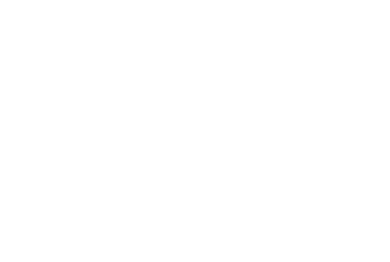
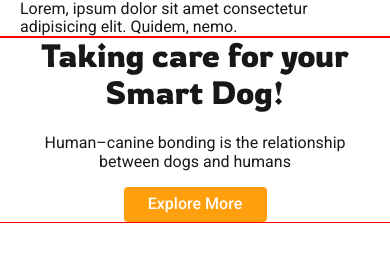
Before and after one commit to khar-and/DogClub2025, a plain HTML site: page index.html in a window 390 px wide. Drawn offline with nearby package versions, Linux system fonts and the light colour scheme.

Commit message:
hero section for mobile

```diff
--- a/css/styles.css
+++ b/css/styles.css
@@ -107,3 +107,152 @@
     src: url('../fonts/rowdies-v19-latin-700.woff2') format('woff2');
     /* Chrome 36+, Opera 23+, Firefox 39+, Safari 12+, iOS 10+ */
 }
+
+:root {
+    --primary-bcg-color: #FFFFFF;
+    --primary-text-color: #181817;
+    --primary-brand-color: #FF9F0E;
+
+    --second-brand-color: #FCB62A;
+
+
+}
+
+
+/* ------Reset styles-------- */
+html {
+    box-sizing: border-box;
+}
+
+*,
+*::after,
+*::before {
+    box-sizing: inherit;
+}
+
+ul {
+    list-style: none;
+    margin: 0;
+    padding: 0;
+}
+
+a {
+    text-decoration: none;
+}
+
+h1,
+h2,
+h3,
+p {
+    margin: 0;
+}
+
+img {
+    display: block;
+    max-width: 100%;
+}
+
+/* ----------Base Style--------- */
+body {
+    background-color: var(--primary-bcg-color);
+    color: var(--primary-text-color);
+    font-family: "Roboto", sans-serif;
+    font-weight: 400;
+    font-size: 16px;
+}
+
+.container {
+    width: 100%;
+    margin: 0 auto;
+    padding-right: 20px;
+    padding-left: 20px;
+
+    outline: 1px solid red;
+}
+
+.title {
+
+    font-family: "Rowdies", sans-serif;
+    font-weight: 400;
+    font-size: 32px;
+    text-align: center;
+}
+
+.btn {
+    border-radius: 4px;
+    padding: 8px 24px;
+
+    font-weight: 500;
+    text-align: center;
+
+    background-color: var(--primary-brand-color);
+    color: var(--primary-bcg-color);
+    border: none;
+    cursor: pointer;
+
+    transition: .3s;
+}
+
+.btn:hover,
+.btn:focus {
+    background-color: var(--second-brand-color);
+}
+
+
+
+
+/* -------Hero Section-------- */
+
+.hero {}
+
+.hero-title {
+    margin-bottom: 24px;
+}
+
+.hero-text {
+    margin-bottom: 16px;
+    text-align: center;
+}
+
+.hero-btn {
+    display: block;
+    width: 143px;
+    height: 35px;
+    margin-left: auto;
+    margin-right: auto;
+}
+
+
+
+
+
+
+
+
+
+
+
+
+
+
+
+
+
+
+@media screen and (min-width: 480px) {
+    .container {
+        width: 320px;
+    }
+}
+
+
+
+@media screen and (min-width: 768px) {
+    /* ... */
+}
+
+
+
+@media screen and (min-width: 1200px) {
+    /* ... */
+}
--- a/index.html
+++ b/index.html
@@ -3,8 +3,32 @@
   <head>
     <meta charset="UTF-8" />
     <meta name="viewport" content="width=device-width, initial-scale=1.0" />
+    <link
+      rel="stylesheet"
+      href="https://cdnjs.cloudflare.com/ajax/libs/modern-normalize/1.1.0/modern-normalize.min.css"
+      integrity="sha512-wpPYUAdjBVSE4KJnH1VR1HeZfpl1ub8YT/NKx4PuQ5NmX2tKuGu6U/JRp5y+Y8XG2tV+wKQpNHVUX03MfMFn9Q=="
+      crossorigin="anonymous"
+      referrerpolicy="no-referrer"
+    />
     <link rel="stylesheet" href="./css/styles.css" />
     <title>Dog Club 2025</title>
   </head>
-  <body></body>
+  <body>
+    <header>
+      <div class="container">
+        Lorem, ipsum dolor sit amet consectetur adipisicing elit. Quidem, nemo.
+      </div>
+    </header>
+    <main>
+      <section class="hero container">
+        <h1 class="hero-title title">Taking care for your Smart Dog!</h1>
+        <p class="hero-text">
+          Human–canine bonding is the relationship between dogs and humans
+        </p>
+        <button type="button" class="hero-btn btn">Explore More</button>
+      </section>
+    </main>
+
+    <footer></footer>
+  </body>
 </html>
```
